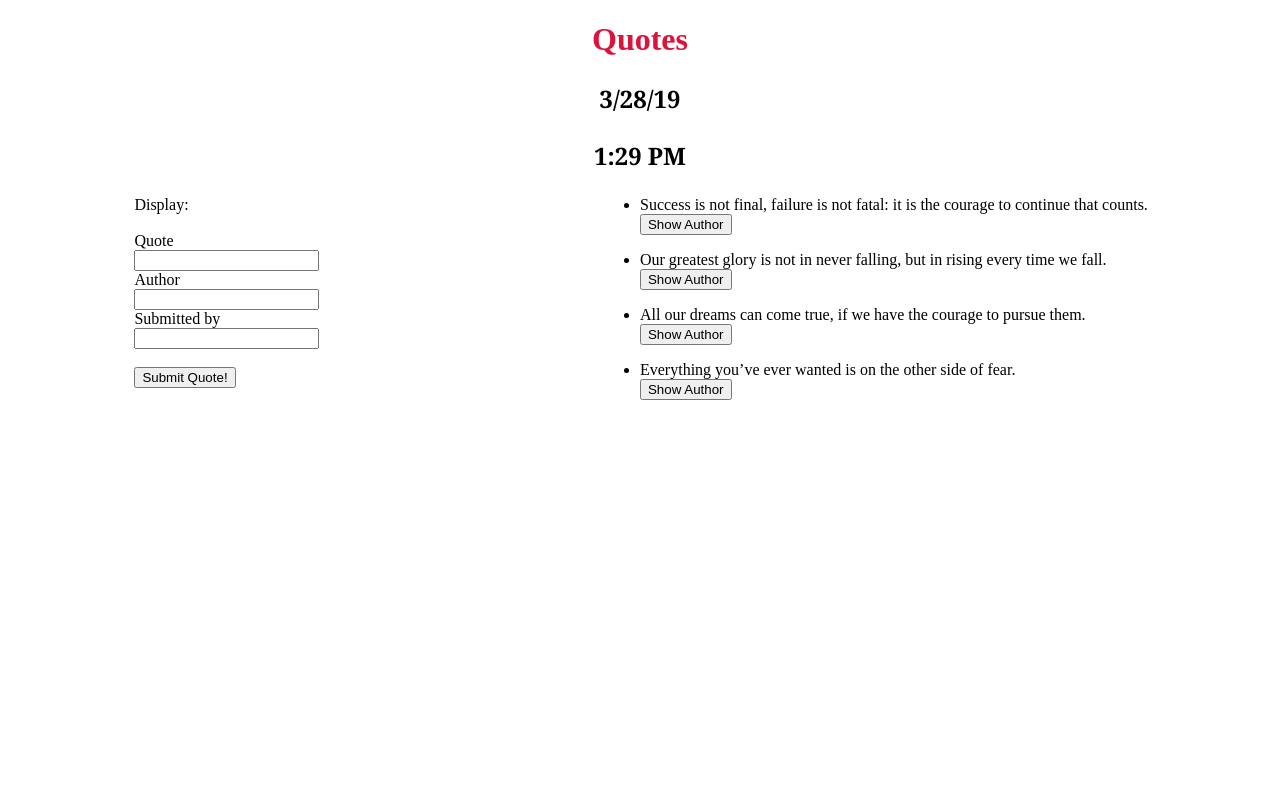
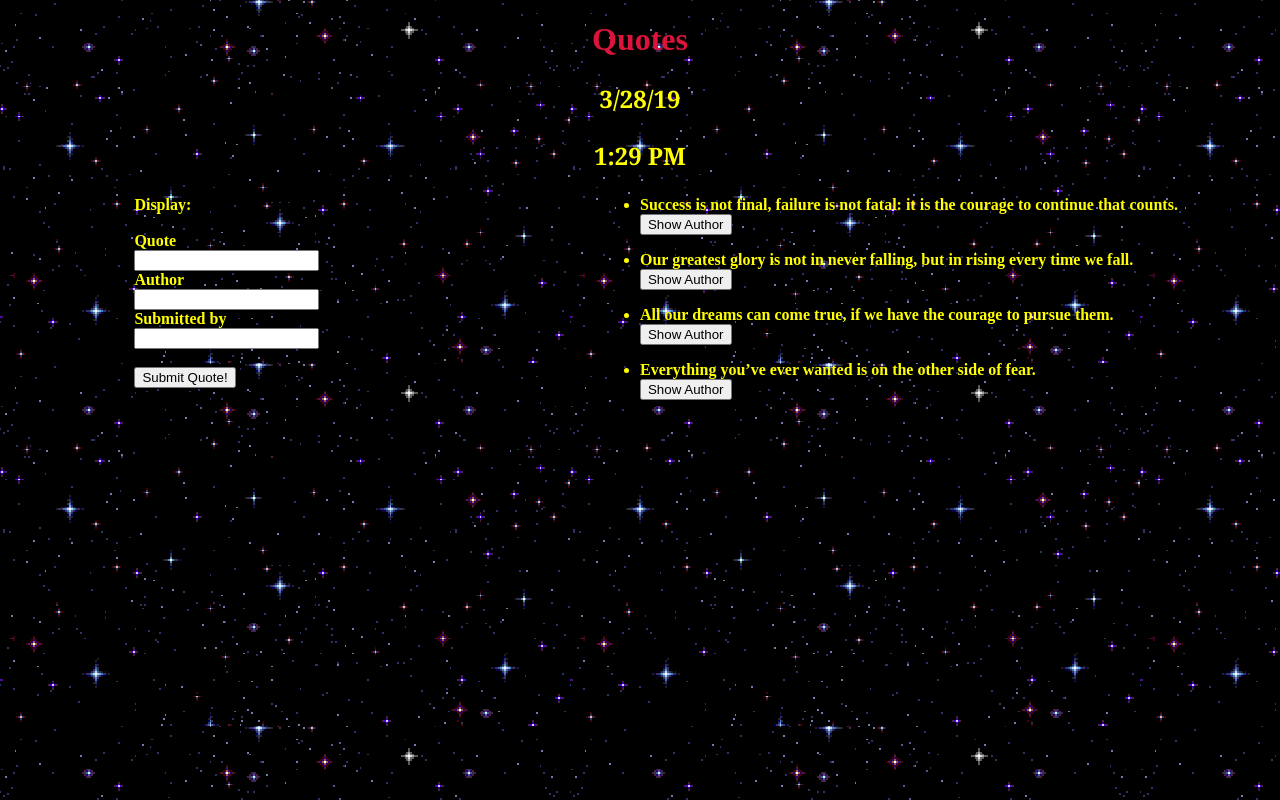
Before and after one commit to djangowilly/Quote, an Angular app: page / in a window 1280 px wide. Shown: the top 800 px of the page. Built offline with nearby package versions, Linux system fonts and the light colour scheme.

Commit message:
styled the global body

```diff
--- a/src/styles.css
+++ b/src/styles.css
@@ -1,9 +1,9 @@
-/* body{
+body{
     background-image: url('../src/back.jpg');
     color:yellow;
     font-weight: bold;
 }
-#btn{
+/* #btn{
     color: white;
     background-color: green;
     border: 2px solid black;
```
